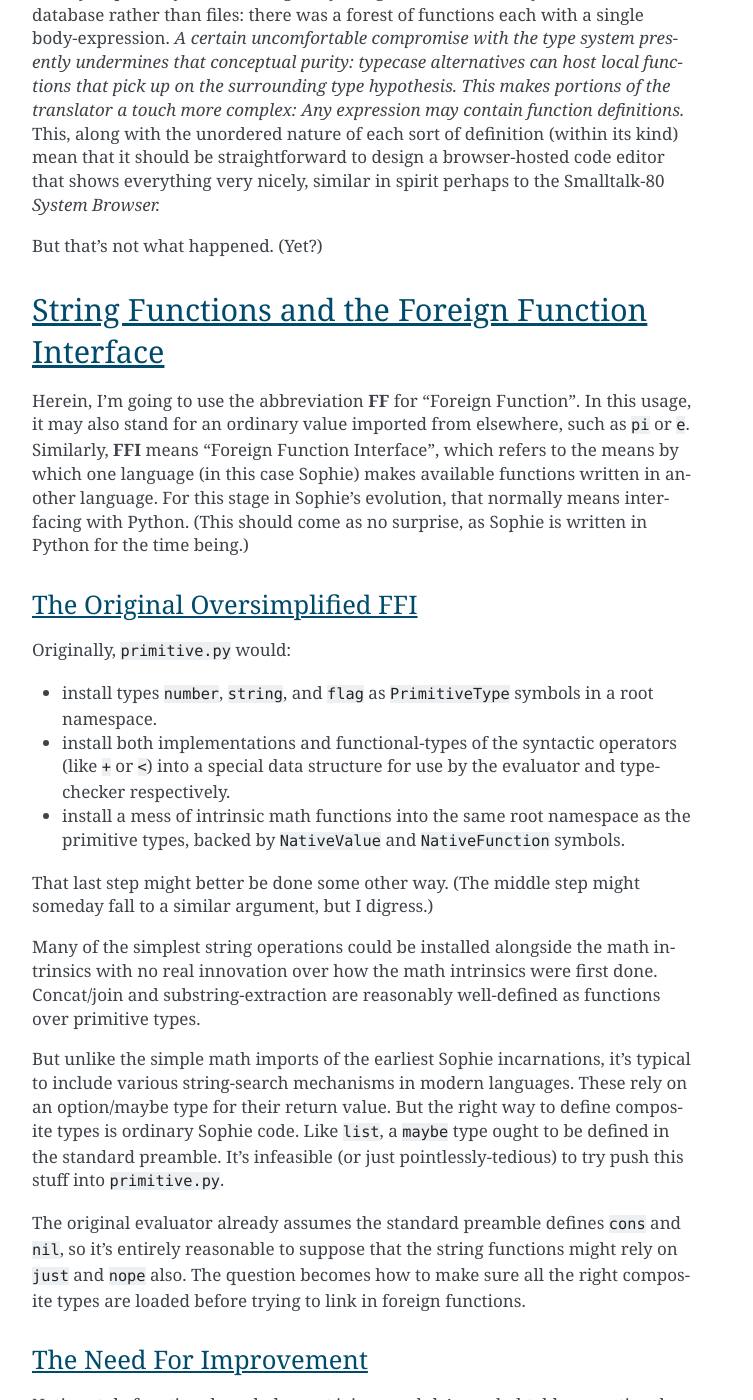
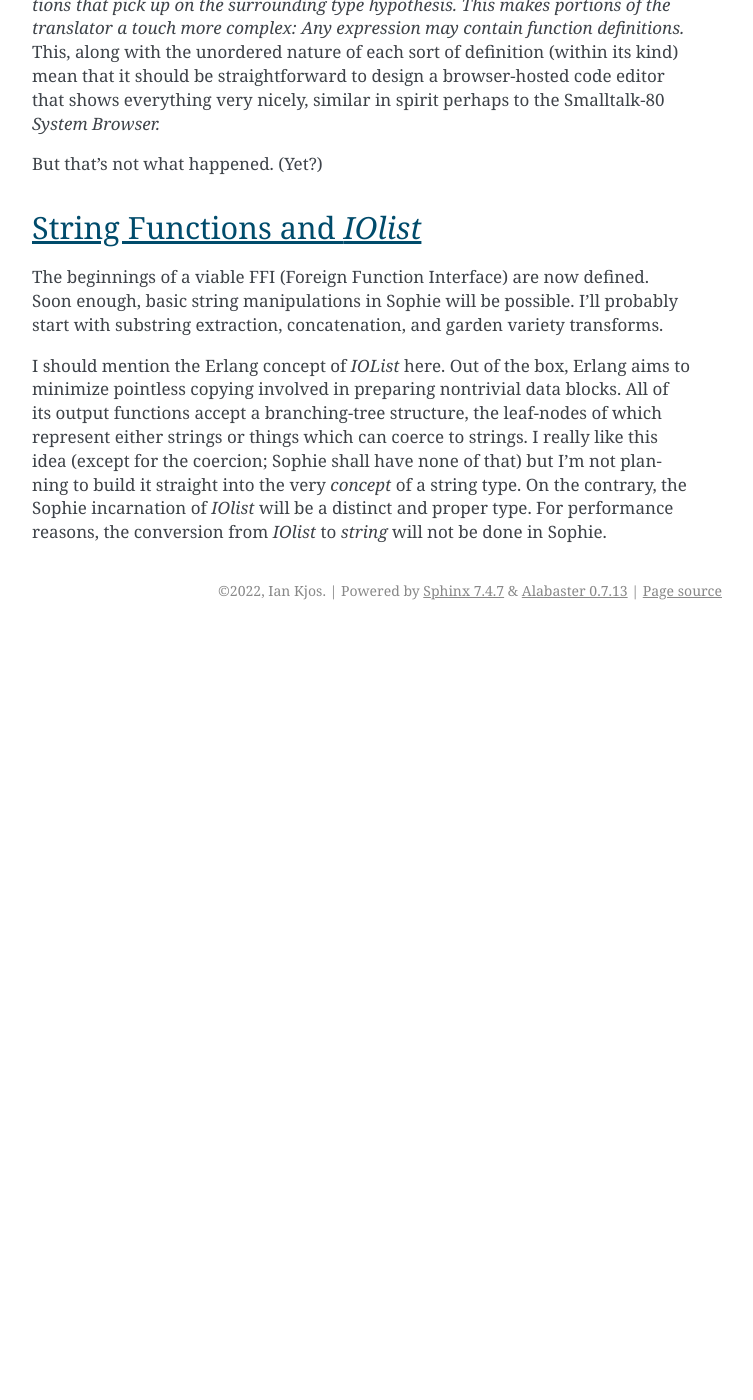
Before and after one commit to kjosib/sophie, a Sphinx documentation site: the page built from docs/future.rst, in a window 1280 px wide and 1400 px high, scrolled down 11240 px. Shown: the whole window, without its empty margins (388-1141 px from the left). Built offline with Sphinx 7.4.7, drawn with Linux system fonts in a browser that asks for light colours; after the commit the page ends 11870 px from its top, so only the background shows below that; some of the changed text lies outside the part shown.

Commit message:
Foreign Function Interface (YAY!)

```diff
--- a/docs/future.rst
+++ b/docs/future.rst
@@ -446,121 +446,18 @@
 
 But that's not what happened. (Yet?)
 
-String Functions and the Foreign Function Interface
-~~~~~~~~~~~~~~~~~~~~~~~~~~~~~~~~~~~~~~~~~~~~~~~~~~~~
+String Functions and *IOlist*
+~~~~~~~~~~~~~~~~~~~~~~~~~~~~~
 
-Herein, I'm going to use the abbreviation **FF** for "Foreign Function".
-In this usage, it may also stand for an ordinary value imported from elsewhere, such as ``pi`` or ``e``.
-Similarly, **FFI** means "Foreign Function Interface", which refers to the means by which
-one language (in this case Sophie) makes available functions written in another language.
-For this stage in Sophie's evolution, that normally means interfacing with Python.
-(This should come as no surprise, as Sophie is written in Python for the time being.)
+The beginnings of a viable FFI (Foreign Function Interface) are now defined.
+Soon enough, basic string manipulations in Sophie will be possible.
+I'll probably start with substring extraction, concatenation, and garden variety transforms.
 
-The Original Oversimplified FFI
--------------------------------------
-
-Originally, ``primitive.py`` would:
-
-* install types ``number``, ``string``, and ``flag`` as ``PrimitiveType`` symbols in a root namespace.
-* install both implementations and functional-types of the syntactic operators (like ``+`` or ``<``)
-  into a special data structure for use by the evaluator and type-checker respectively.
-* install a mess of intrinsic math functions into the same root namespace as the primitive types,
-  backed by ``NativeValue`` and ``NativeFunction`` symbols.
-
-That last step might better be done some other way.
-(The middle step might someday fall to a similar argument, but I digress.)
-
-Many of the simplest string operations could be installed alongside the math intrinsics
-with no real innovation over how the math intrinsics were first done.
-Concat/join and substring-extraction are reasonably well-defined as functions over primitive types.
-
-But unlike the simple math imports of the earliest Sophie incarnations,
-it's typical to include various string-search mechanisms in modern languages.
-These rely on an option/maybe type for their return value.
-But the right way to define composite types is ordinary Sophie code.
-Like ``list``, a ``maybe`` type ought to be defined in the standard preamble.
-It's infeasible (or just pointlessly-tedious) to try push this stuff into ``primitive.py``.
-
-The original evaluator already assumes the standard preamble defines ``cons`` and ``nil``,
-so it's entirely reasonable to suppose that the string functions
-might rely on ``just`` and ``nope`` also.
-The question becomes how to make sure all the right composite types are
-loaded before trying to link in foreign functions.
-
-The Need For Improvement
--------------------------
-
-Native-style functional symbols must join a module's symbol-table some time between
-parsing and checking all the names. With a few tweaks to Sophie's import mechanism,
-this work could facilitate a more general foreign-function interface.
-
-The first step in this direction might be to move the math-intrinsic bits into the preamble module.
-Right now we don't construct the module's global namespace until ``WordDefiner`` begins.
-But we clearly need our new functions in said namespace before ``WordResolver`` does its thing.
-
-The beginning of a solution might be a "native appendix" to contain native symbols.
-The standard name-resolution pipeline could just consider that extra bit along the way.
-But how to populate such a thing? In particular, the type declarations could get weird.
-
-SmallTalk and Haskell both take the approach of special syntax to bring the very most
-primitive objects into being, and presumably something similar for FFI generally.
-This can work, as long as:
-
-* the implementation can find the native objects (e.g. Python functions) to import, and
-* the type declarations for these objects are completely proper.
-
-Implementation Issues
----------------------
-
-Matching data types across foreign interfaces is probably the most tedious problem.
-The original ``primitive.py`` could reasonably just iterate through Python's  ``math``-module
-attribute dictionary and use reflection to build a pre-resolved manifest-typed signature
-for the native-style symbols. But I don't think that's quite sufficient anymore.
-
-Keeping It Simple, Simon
-.........................
-**FF**s run in packs (equivalence classes) defined principally by their
-type signature. For example, there are quite a number of math intrinsics that
-take one number to another. Just a few take two numbers to another.
-This fact probably makes a useful organizing principle for bringing native functions into the fold.
-
-For those **FF**s where the inputs and outputs are all primitive types, it's all downhill from here.
-The simplest sort of binding just forces the inputs, calls the **FF**, and treats the result as a runtime value.
-
-"Too Simple" Is A Thing
-........................
-What if the function needs to deal in composite types or opaque types, or might raise exceptions?
-The Sophie-side definition might look the same (whatever that turns out to be)
-but the Sophie runtime must expect entry points that are savvy to Sophie's chosen representations
-for composite types and laziness.
-
-Since I moved the turtle-graphics implementation to ``preamble.py``,
-it's effectively the first savvy binding. That driver takes three parameters:
-
-* ``force`` is a function to de-thunk values.
-* ``NIL`` is the object-identity of the Sophie evaluator's NIL object.
-
-Passing ``NIL`` is a minor performance hack specific to the turtle-graphics driver.
-More generally, a savvy Python binding might need the distinguished runtime objects
-corresponding to any global name. So it's better to provide a general look-up function.
-
-At the moment, all global objects go in one dictionary called ``SOPHIE_GLOBALS``,
-where the keys are the corresponding static ``Symbol`` objects.
-
-If there's some natural correspondence between *savvy-binding python-modules* and Sophie modules,
-then these "native-code" modules could quite reasonably participate in the ordinary name-resolution
-and symbol-binding sequence, perhaps exposing standard-named entry points conforming to a "plug-in" API.
-
-This begins to suggest a standard format for this.
-Maybe Sophie code goes in the module's docstring,
-while the rest of the module conforms to an API.
-This model could then play along with a slightly-enhanced module loader bit.
-But:
-* How specifically should native-style objects declare their types?
-  One possible rule would be that every **FF** must have a named-type known to the corresponding Sophie module.
-  However, that name can absolutely be private.
-* This kinda-works for Python-hosted Sophie but doesn't really correlate to a language-agnostic FFI concept.
-
-Synthesis
-............
-In any case, it's also worth having a close look at how JNI does all this.
+I should mention the Erlang concept of *IOList* here. Out of the box,
+Erlang aims to minimize pointless copying involved in preparing nontrivial data blocks.
+All of its output functions accept a branching-tree structure, the leaf-nodes of which
+represent either strings or things which can coerce to strings. I really like this idea
+(except for the coercion; Sophie shall have none of that) but I'm not planning to
+build it straight into the very *concept* of a string type. On the contrary,
+the Sophie incarnation of *IOlist* will be a distinct and proper type.
+For performance reasons, the conversion from *IOlist* to *string* will not be done in Sophie.
--- a/docs/index.rst
+++ b/docs/index.rst
@@ -20,6 +20,7 @@
    goals
    future
    mechanics
+   ffi
    reasons
    contributing
 
```
Also changed, not shown: docs/ffi.rst (added, +106 -0 lines), docs/goals.rst (+6 -7 lines), sophie/Sophie.md (+23 -10 lines), 9 other files.
